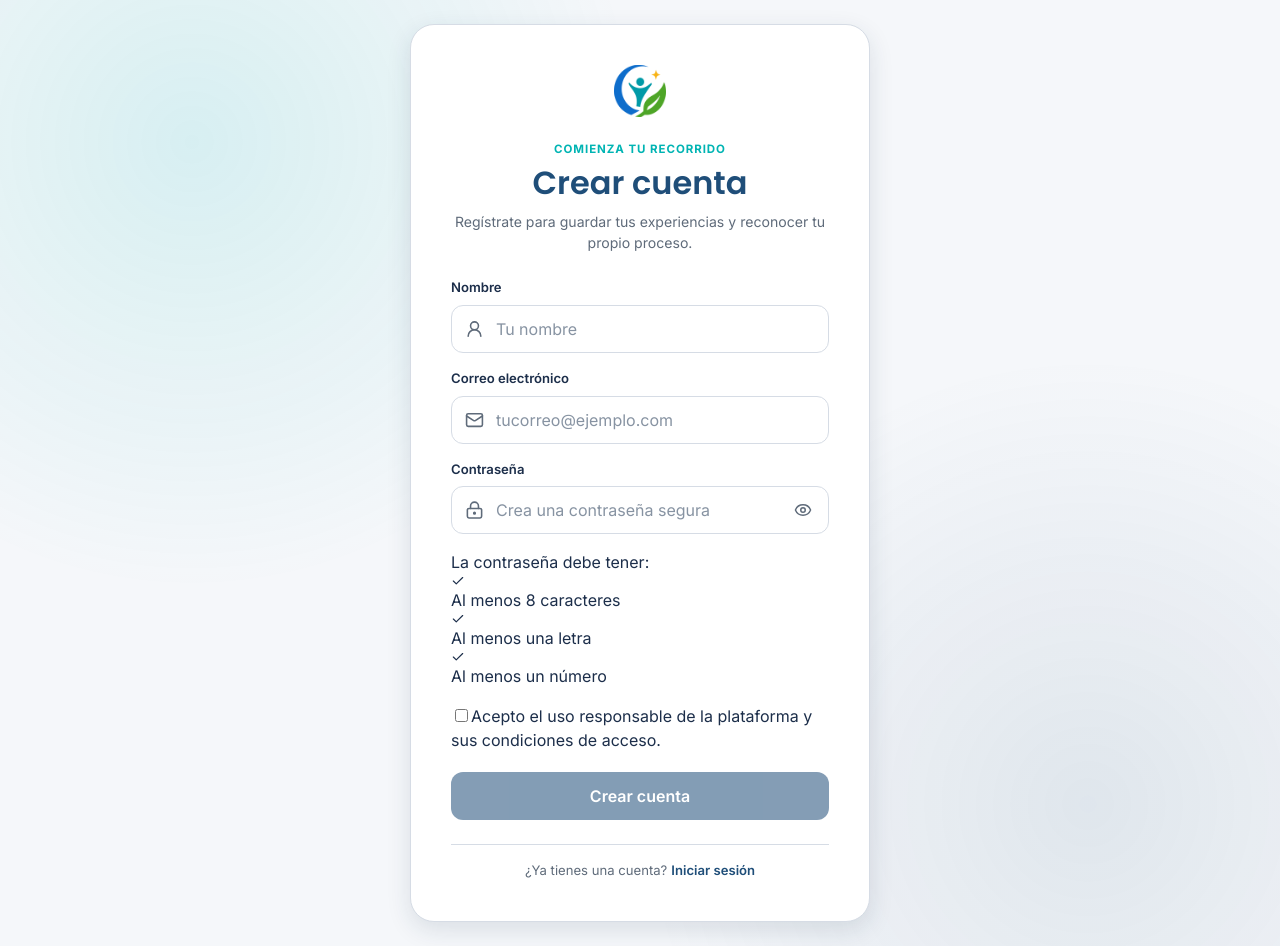
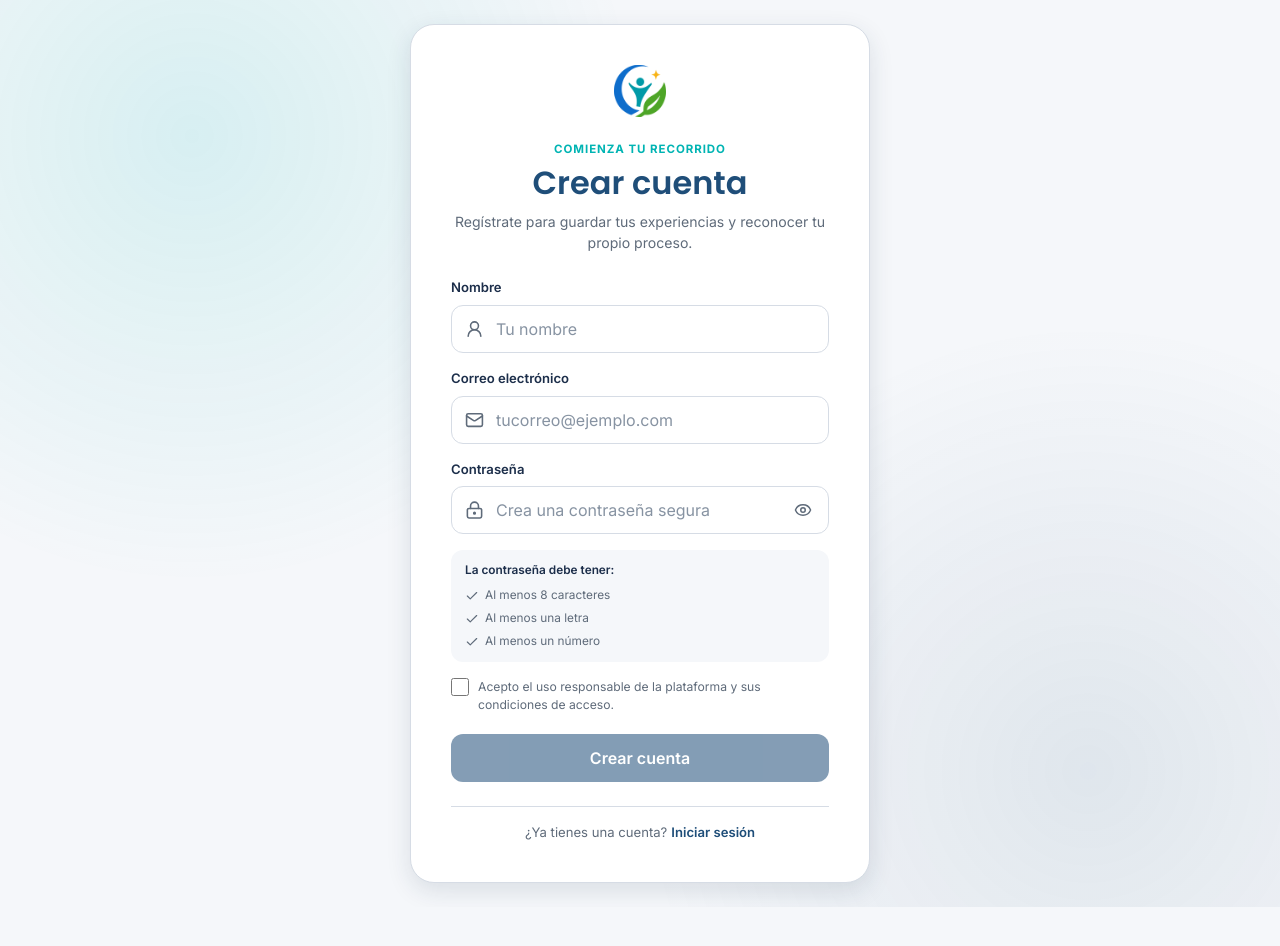
Before and after one commit to Pepealdana/ORENZA, a React (Vite) app: page /registro in a window 1280 px wide. After the commit the page ends 907 px from the top, so only its background shows below. Built offline with nearby package versions, Linux system fonts and the light colour scheme.

Commit message:
style(frontend): add auth validation states

```diff
--- a/src/pages/auth/AuthPage.module.css
+++ b/src/pages/auth/AuthPage.module.css
@@ -32,3 +32,12 @@
 .footer { margin-top: var(--space-3); padding-top: var(--space-2); border-top: 1px solid var(--color-gray-medium); text-align: center; color: var(--color-gray-dark); font-size: .82rem; }
 .footer .link { margin-left: 4px; }
 .note { margin-top: var(--space-2); padding: 12px 14px; color: var(--color-gray-dark); background: var(--color-primary-soft); border-radius: var(--radius-button); font-size: .76rem; line-height: 1.45; }
+
+.requirements { display: grid; gap: 5px; padding: 12px 14px; background: var(--color-gray-light); border-radius: var(--radius-button); color: var(--color-gray-dark); font-size: .74rem; }
+.requirements p { margin-bottom: 2px; font-weight: 600; color: var(--color-text-primary); }
+.requirements span { display: flex; align-items: center; gap: 6px; }
+.requirements svg { color: var(--color-gray-dark); }
+.requirements .valid { color: var(--color-success); }
+.requirements .valid svg { color: var(--color-success); }
+.checkbox { display: flex; align-items: flex-start; gap: 9px; color: var(--color-gray-dark); font-size: .76rem; line-height: 1.45; cursor: pointer; }
+.checkbox input { width: 18px; height: 18px; margin: 0; flex: 0 0 auto; accent-color: var(--color-primary); }
```
